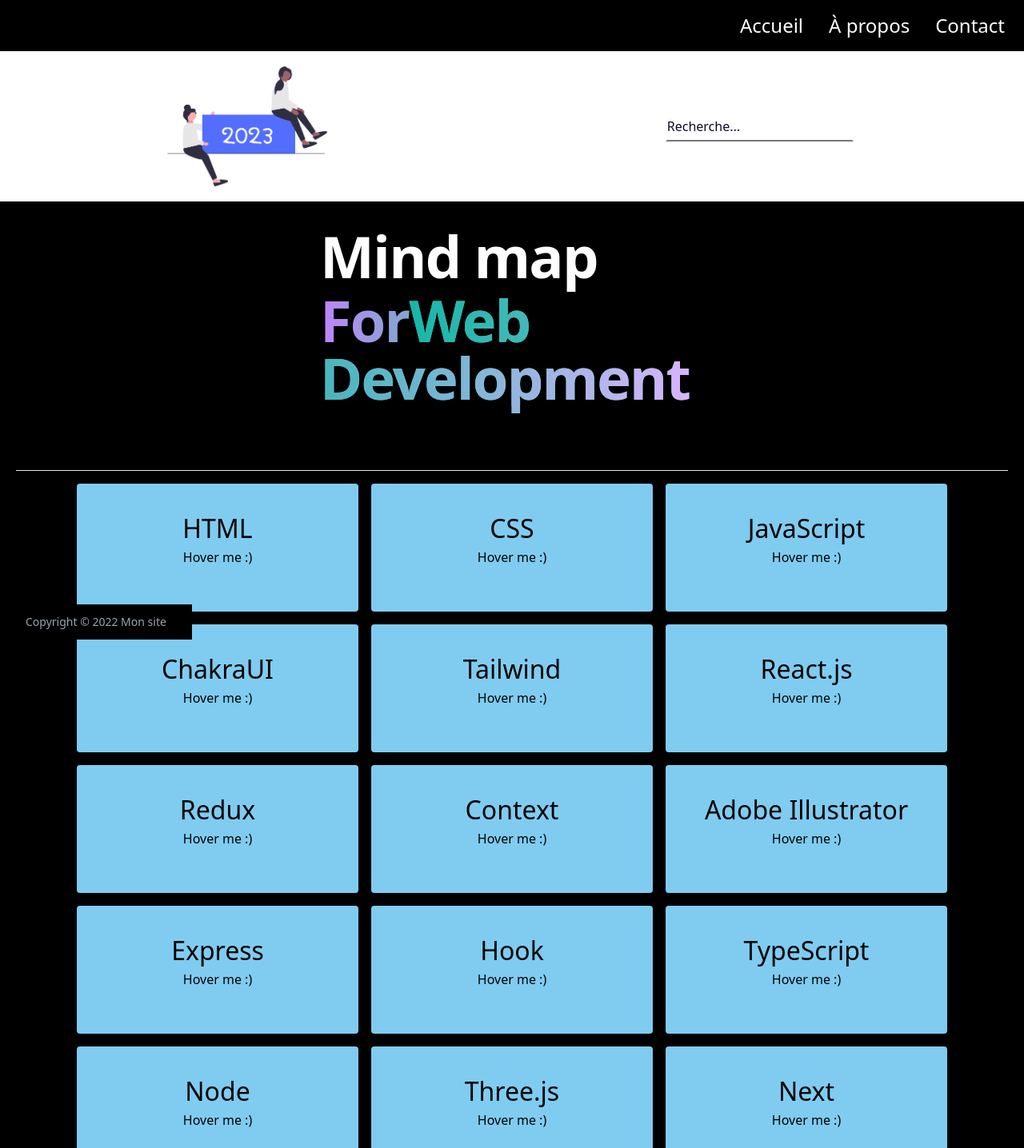
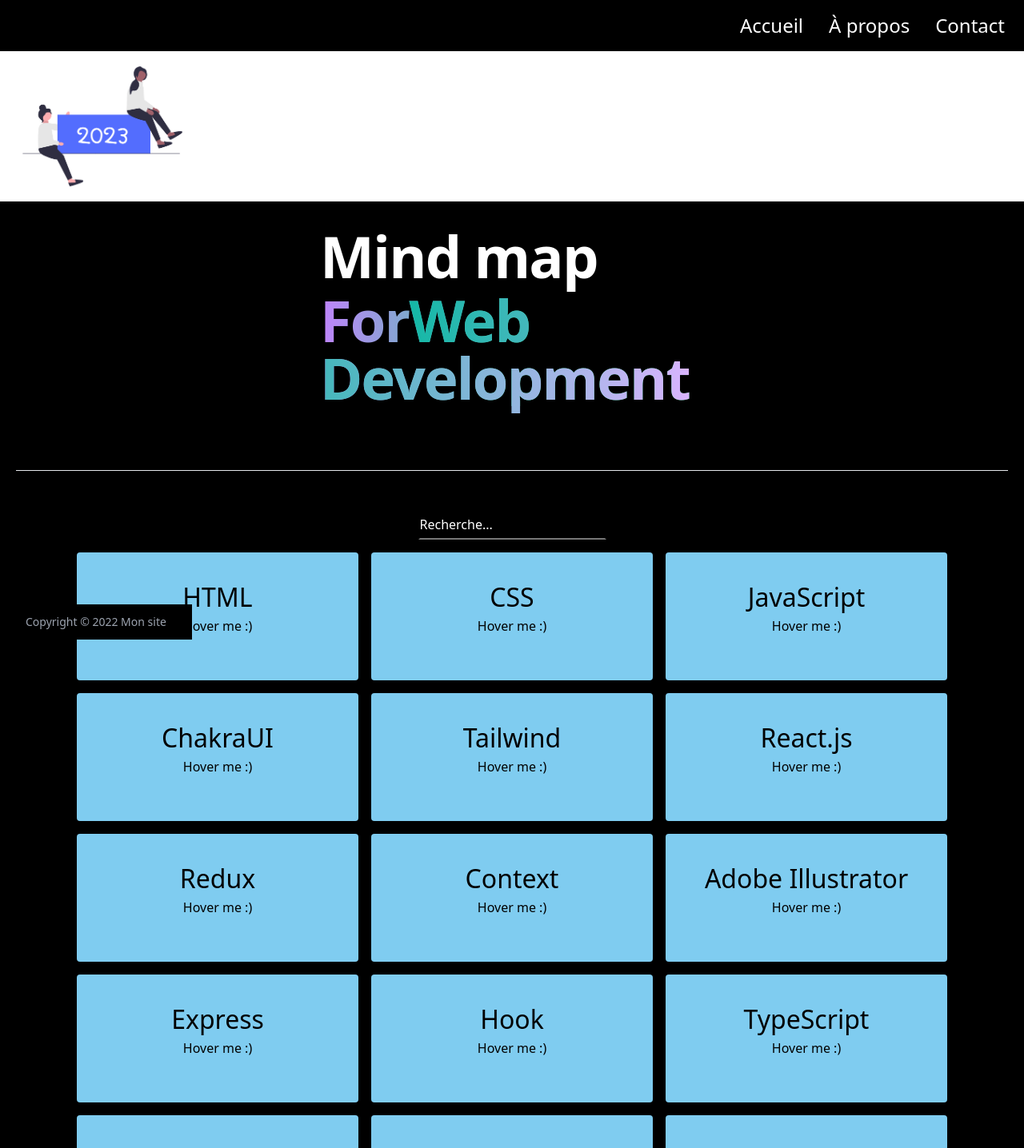
Before and after one commit to Ggffgtttggtufrdssss/tools-web-development, a React (Create React App) app: page / in a window 1280 px wide. Shown: the top 1436 px of the page at 80% size. Built offline with nearby package versions, Linux system fonts and the light colour scheme.

Commit message:
feat: filter

```diff
--- a/src/components/Banner.jsx
+++ b/src/components/Banner.jsx
@@ -1,13 +1,11 @@
 import React from "react";
 import myYear from "../images/gif.png";
-import SearchBar from "./SearchBar";
 
 const Banner = () => {
   return (
     <div>
-      <div className="flex items-center justify-around">
+      <div className="flex items-left ">
         <img src={myYear} alt="présentation 2023" className="h-1/5 w-1/5 " />
-        <SearchBar />
       </div>
       <section className="bg-black">
         <div className="max-w-lg bg-black px-4  py-8 mx-auto text-left  md:text-center">
--- a/src/components/SearchBar.jsx
+++ b/src/components/SearchBar.jsx
@@ -1,15 +1,47 @@
-import React from "react";
+import React, { useState } from "react";
 import "../style/search-module.css";
+import datas from "../data/datas.json";
+import Card from "./Card";
 
 const SearchBar = () => {
+  //const [datas, setDatas] = useState([]);
+  const [searchTerm, setSearchterm] = useState("");
+
+  const handleSearchTerm = (e) => {
+    const value = e.target.value;
+    value.length > 2 && setSearchterm(value);
+  };
+
+  // useEffect(() => {
+  //   fetch("https://.....")
+  //     .then((response) => response.json())
+  //     .then((json) => setDatas(json));
+  // }, []);
+
   return (
-    <div className="p-8">
+    <div className="p-8 ">
       <input
         placeholder="Recherche..."
         type="text"
         className="input"
         required=""
-      ></input>
+        onChange={handleSearchTerm}
+      />
+      <div className="flex flex-wrap gap-4 text-center  justify-center bg-black py-4">
+        {datas
+          .filter((val) => {
+            return val.label.toLowerCase().includes(searchTerm.toLowerCase());
+          })
+          .map((item, index) => (
+            <Card
+              key={index}
+              id={item.id}
+              label={item.label}
+              description={item.description}
+              url={item.url}
+            />
+          ))}
+      </div>
     </div>
   );
 };
--- a/src/pages/Accueil.js
+++ b/src/pages/Accueil.js
@@ -1,11 +1,13 @@
 import React from "react";
-import datas from "../data/datas.json";
-import Card from "../components/Card";
+// import datas from "../data/datas.json";
+// import Card from "../components/Card";
+import SearchBar from "../components/SearchBar";
 
 const accueil = () => {
   return (
     <div className="flex flex-wrap gap-4 text-center  justify-center bg-black py-4">
-      {datas.map((item, index) => (
+      <SearchBar />
+      {/* {datas.map((item, index) => (
         <Card
           key={index}
           id={item.id}
@@ -13,7 +15,7 @@
           description={item.description}
           url={item.url}
         />
-      ))}
+      ))} */}
     </div>
   );
 };
--- a/src/style/search-module.css
+++ b/src/style/search-module.css
@@ -5,7 +5,7 @@
   padding: 0.2rem 0;
   outline: none;
   background-color: transparent;
-  color: #0d0c22;
+  color: white;
   transition: 0.3s cubic-bezier(0.645, 0.045, 0.355, 1);
 }
 
@@ -18,7 +18,7 @@
 }
 
 .input::placeholder {
-  color: #0d0c22;
+  color: white;
 }
 
 .input:focus::placeholder {
```
